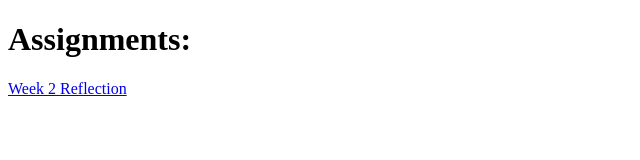
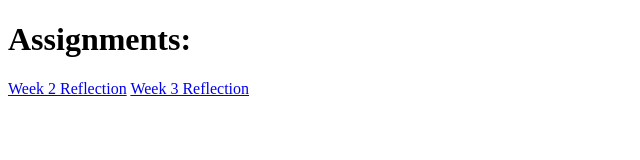
Before and after one commit to jessicapayne95775/jessicapayne95775.github.io, a plain HTML site: page index.html in a window 1280 px wide. Shown: the whole page, without its empty margins (0-640 px from the left). Drawn offline with Linux system fonts and the light colour scheme.

Commit message:
Update index.html

```diff
--- a/index.html
+++ b/index.html
@@ -9,7 +9,7 @@
 <body>
     <h1>Assignments:</h1>
     <a href= "https://view.officeapps.live.com/op/view.aspx?src=https%3A%2F%2Fjessicapayne95775.github.io%2FW02Reflection.docx&wdOrigin=BROWSELINK">Week 2 Reflection</a>
-
+    <a href= "https://view.officeapps.live.com/op/view.aspx?src=https%3A%2F%2Fjessicapayne95775.github.io%2FWeek3reflection.docx&wdOrigin=BROWSELINK">Week 3 Reflection</a>
 
 </body>
 </html>
```
